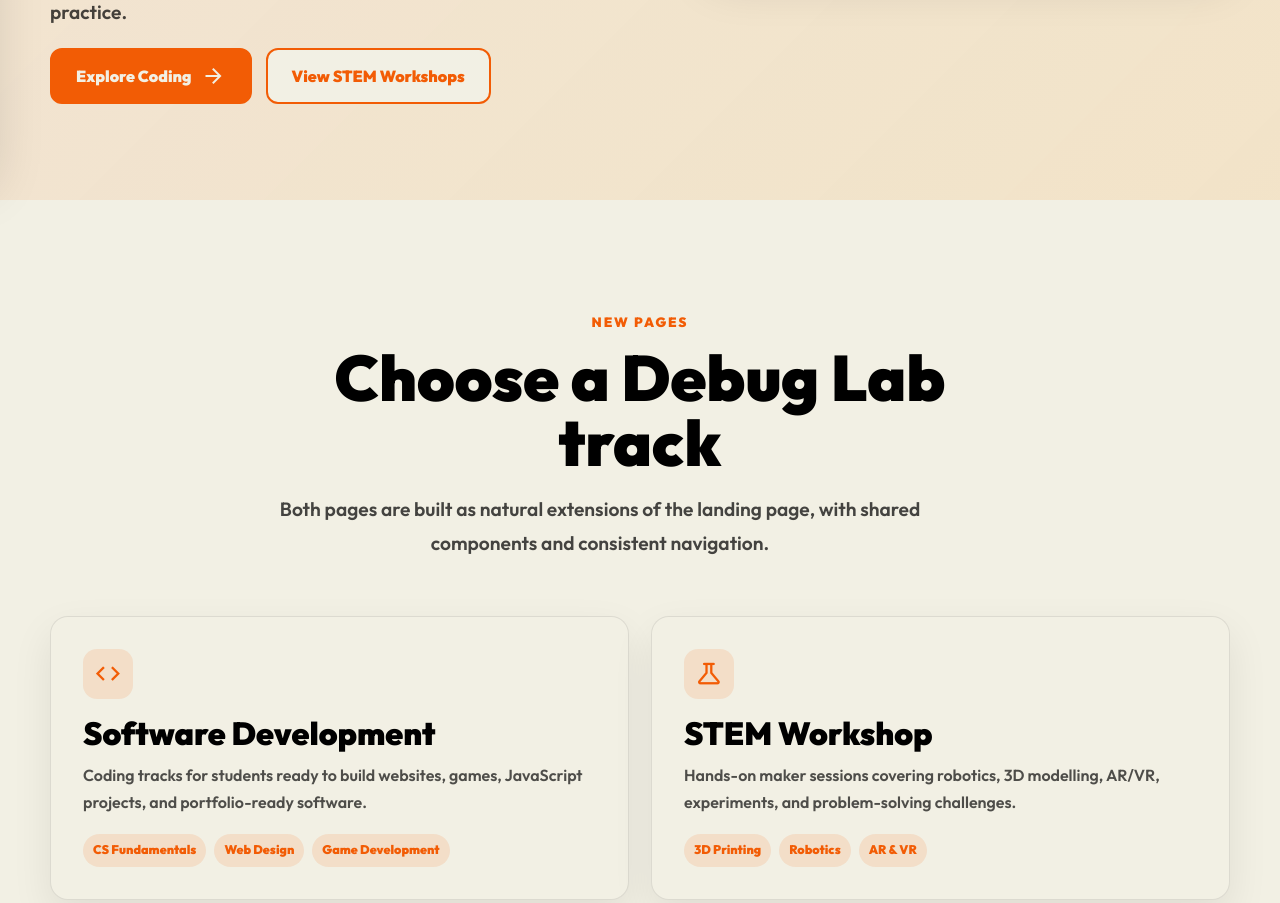
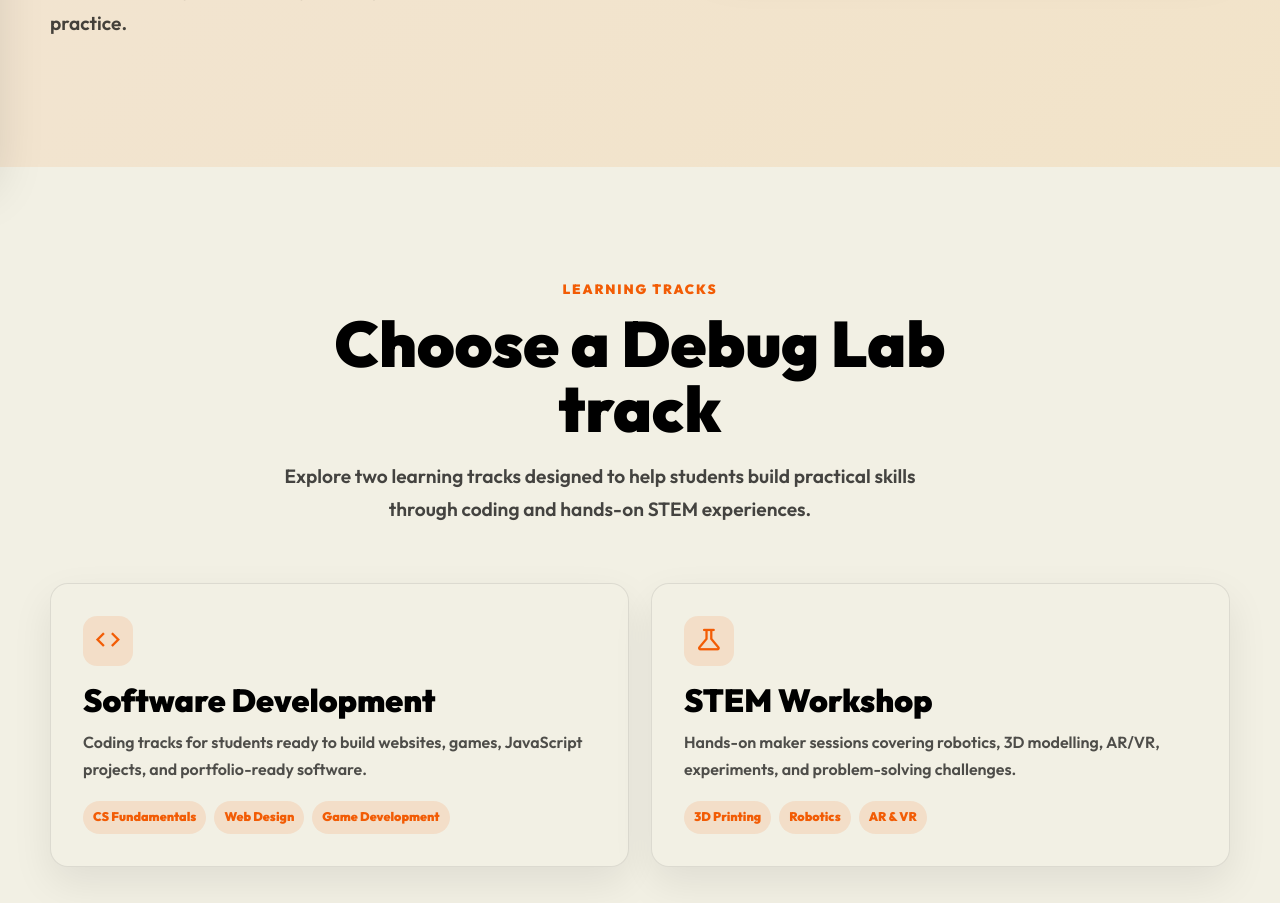
Before and after one commit to haylee1013/debuglab-frontend-challenge, a plain HTML site: page index.html in a window 1280 px wide. Shown: the part 633-1536 px from the top of the page. Drawn offline with nearby package versions, Linux system fonts and the light colour scheme.

Commit message:
Update landing page navigation

```diff
--- a/assets/css/style.css
+++ b/assets/css/style.css
@@ -240,10 +240,6 @@ h4 {
   margin-inline: auto;
 }
 
-.hero-copy .button-row {
-  justify-content: center;
-}
-
 .hero-visual {
   position: relative;
   min-height: 360px;
@@ -315,12 +311,28 @@ h4 {
   border-radius: 18px;
   background: var(--paper);
   box-shadow: 0 16px 40px rgba(0, 0, 0, 0.08);
-  transition: transform 180ms ease, box-shadow 180ms ease;
+  transition: transform 180ms ease, border-color 180ms ease, box-shadow 180ms ease;
 }
 
 .card:hover {
   transform: translateY(-4px);
   box-shadow: 0 22px 54px rgba(0, 0, 0, 0.13);
+}
+
+.track-card {
+  display: block;
+  color: inherit;
+  text-decoration: none;
+  cursor: pointer;
+}
+
+.track-card:hover,
+.track-card:focus-visible {
+  border-color: var(--orange);
+  box-shadow:
+    0 26px 64px rgba(0, 0, 0, 0.16),
+    0 0 0 4px rgba(242, 92, 5, 0.14),
+    0 0 28px rgba(242, 92, 5, 0.34);
 }
 
 .card-icon {
@@ -524,10 +536,6 @@ h4 {
   .hero-copy .lead {
     margin-inline: 0;
   }
-
-  .hero-copy .button-row {
-    justify-content: flex-start;
-  }
 }
 
 @media (max-width: 520px) {
--- a/index.html
+++ b/index.html
@@ -117,10 +117,6 @@
             <p class="lead">
               Debug Lab helps children aged 7-17 learn, train, and master future-ready technology skills through coding, STEM, and coach-led practice.
             </p>
-            <div class="button-row">
-              <a class="button" href="software-development.html">Explore Coding <span class="material-symbols-outlined" aria-hidden="true">arrow_forward</span></a>
-              <a class="button button--secondary" href="stem-workshop.html">View STEM Workshops</a>
-            </div>
           </div>
           <div class="hero-visual" aria-label="Debug Lab learning preview">
             <div class="hero-card">
@@ -139,23 +135,23 @@
       <section class="section">
         <div class="container">
           <div class="section-heading center">
-            <p class="section-kicker">New Pages</p>
+            <p class="section-kicker">LEARNING TRACKS</p>
             <h2>Choose a Debug Lab track</h2>
-            <p class="lead">Both pages are built as natural extensions of the landing page, with shared components and consistent navigation.</p>
+            <p class="lead">Explore two learning tracks designed to help students build practical skills through coding and hands-on STEM experiences.</p>
           </div>
           <div class="grid grid--two">
-            <article class="card">
+            <a class="card track-card" href="software-development.html">
               <span class="card-icon material-symbols-outlined" aria-hidden="true">code</span>
               <h3>Software Development</h3>
               <p class="muted">Coding tracks for students ready to build websites, games, JavaScript projects, and portfolio-ready software.</p>
               <ul class="tag-list"><li>CS Fundamentals</li><li>Web Design</li><li>Game Development</li></ul>
-            </article>
-            <article class="card">
+            </a>
+            <a class="card track-card" href="stem-workshop.html">
               <span class="card-icon material-symbols-outlined" aria-hidden="true">science</span>
               <h3>STEM Workshop</h3>
               <p class="muted">Hands-on maker sessions covering robotics, 3D modelling, AR/VR, experiments, and problem-solving challenges.</p>
               <ul class="tag-list"><li>3D Printing</li><li>Robotics</li><li>AR & VR</li></ul>
-            </article>
+            </a>
           </div>
         </div>
       </section>
```
